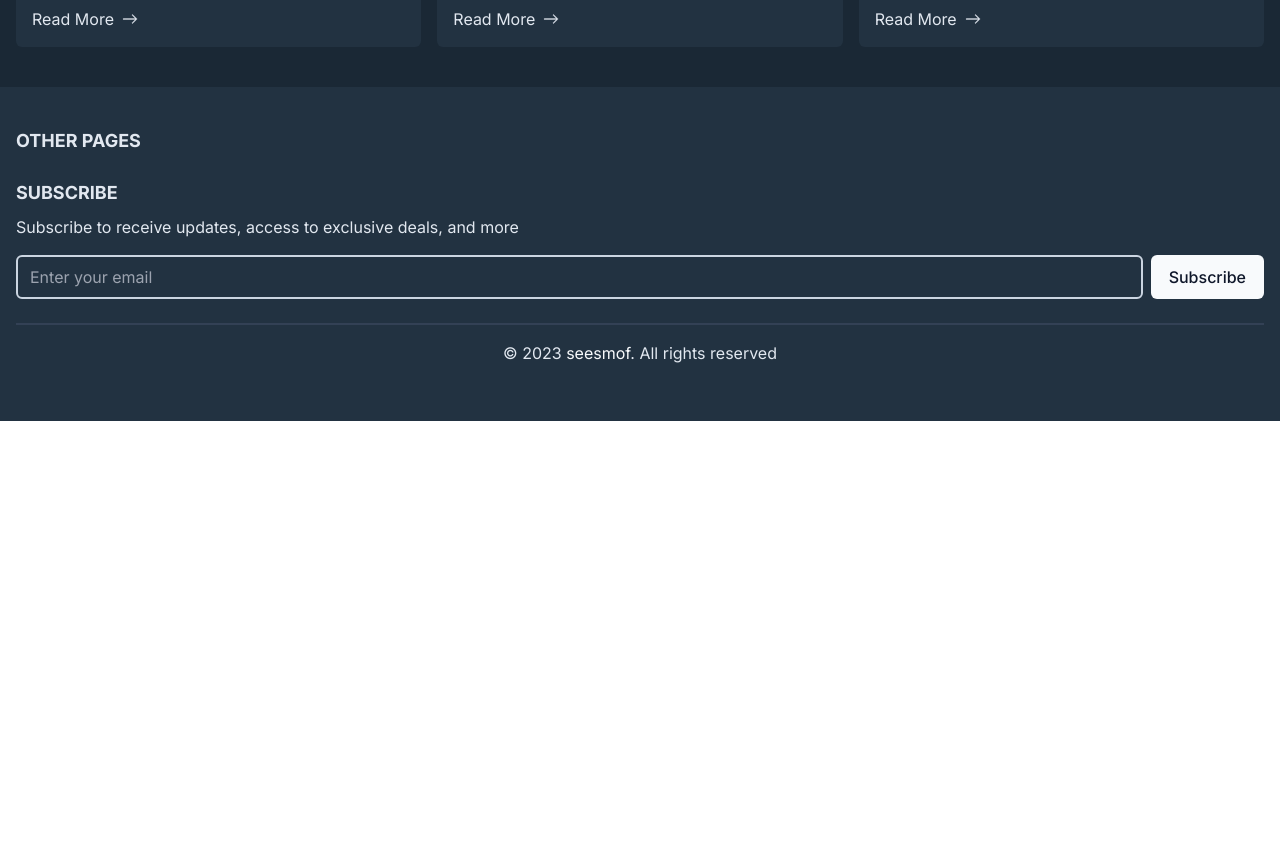
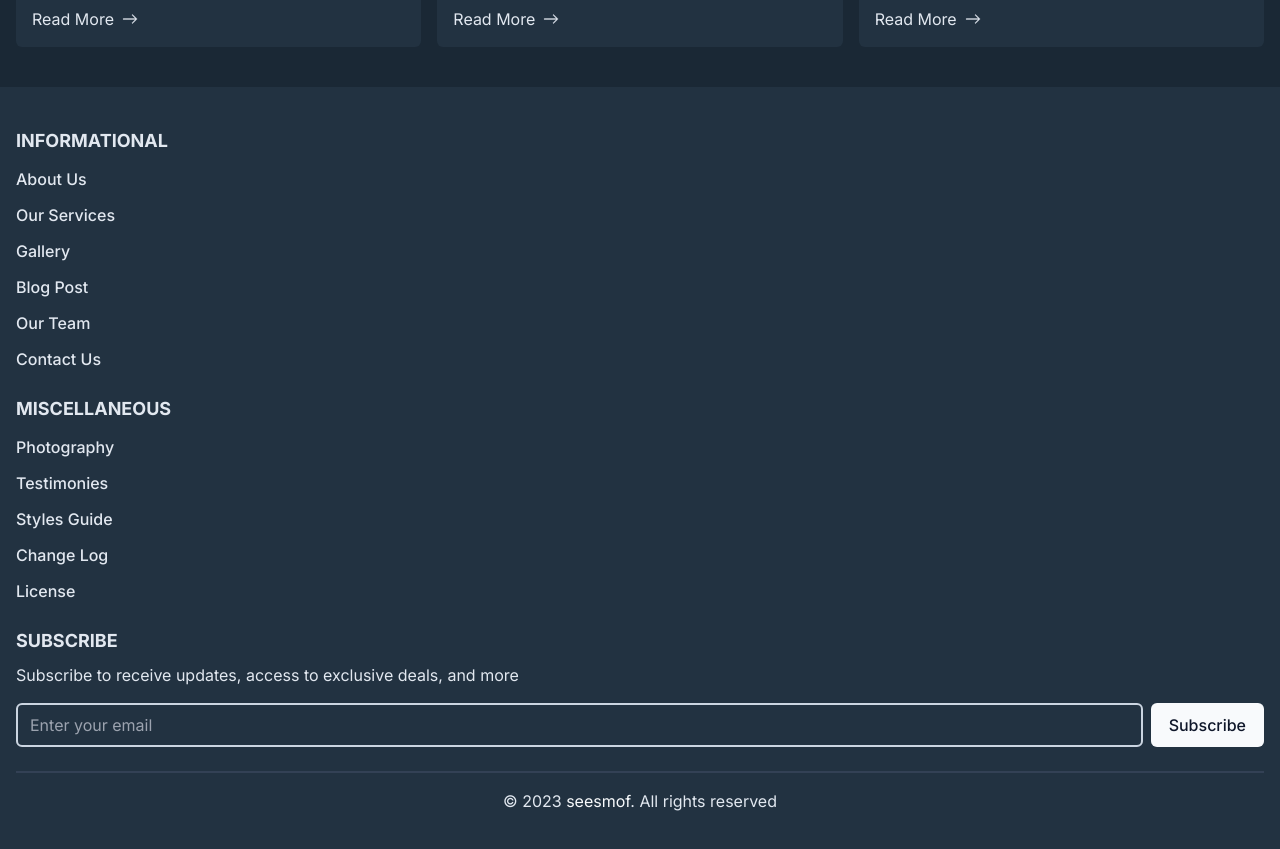
Before and after one commit to seesmof/Pixoto-Photos-Website, a Next.js app: page / in a window 1280 px wide. Shown: the part 7640-8489 px from the top of the page. Before the commit the page ends 8061 px from the top, so only its background shows below. Built offline with nearby package versions, Linux system fonts and the light colour scheme.

Commit message:
update Footer.tsx

```diff
--- a/components/Home/Footer.tsx
+++ b/components/Home/Footer.tsx
@@ -4,10 +4,28 @@ const Footer = () => {
   return (
     <>
       <div className="flex p-4 py-10 bg-backgroundLight flex-col text-slate-200">
-        <div className="pb-6 flex flex-col">
-          <h3 className="footer-section">other pages</h3>
-        </div>
-        <div className="flex flex-col pb-6">
+        <section className="pb-6 flex flex-col">
+          <h3 className="footer-section">informational</h3>
+          <div className="flex flex-col gap-3 pt-3 font-medium">
+            <a href="#">About Us</a>
+            <a href="#">Our Services</a>
+            <a href="#">Gallery</a>
+            <a href="#">Blog Post</a>
+            <a href="#">Our Team</a>
+            <a href="#">Contact Us</a>
+          </div>
+        </section>
+        <section className="pb-6 flex flex-col">
+          <h3 className="footer-section">miscellaneous</h3>
+          <div className="flex flex-col gap-3 pt-3 font-medium">
+            <a href="#">Photography</a>
+            <a href="#">Testimonies</a>
+            <a href="#">Styles Guide</a>
+            <a href="#">Change Log</a>
+            <a href="#">License</a>
+          </div>
+        </section>
+        <section className="flex flex-col pb-6">
           <h3 className="footer-section">subscribe</h3>
           <p className="pt-2">
             Subscribe to receive updates, access to exclusive deals, and more
@@ -22,13 +40,13 @@ const Footer = () => {
               Subscribe
             </button>
           </form>
-        </div>
-        <div className="p-4 border-t-2 text-center border-slate-700">
+        </section>
+        <section className="p-4 border-t-2 text-center border-slate-700">
           <a href="https://github.com/seesmof">
             © 2023 <span className="text-slate-50">seesmof</span>. All rights
             reserved
           </a>
-        </div>
+        </section>
       </div>
     </>
   );
```
